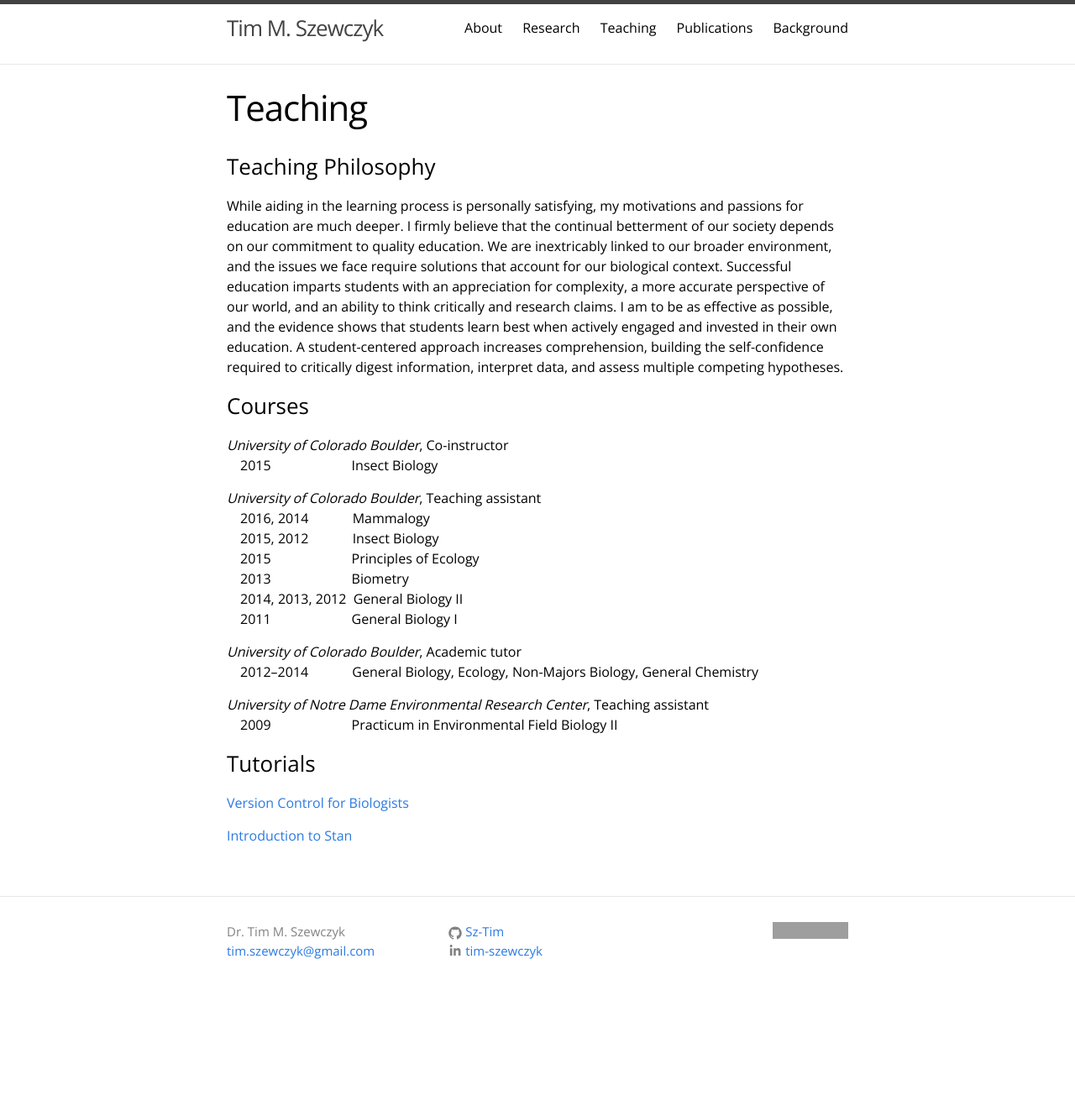
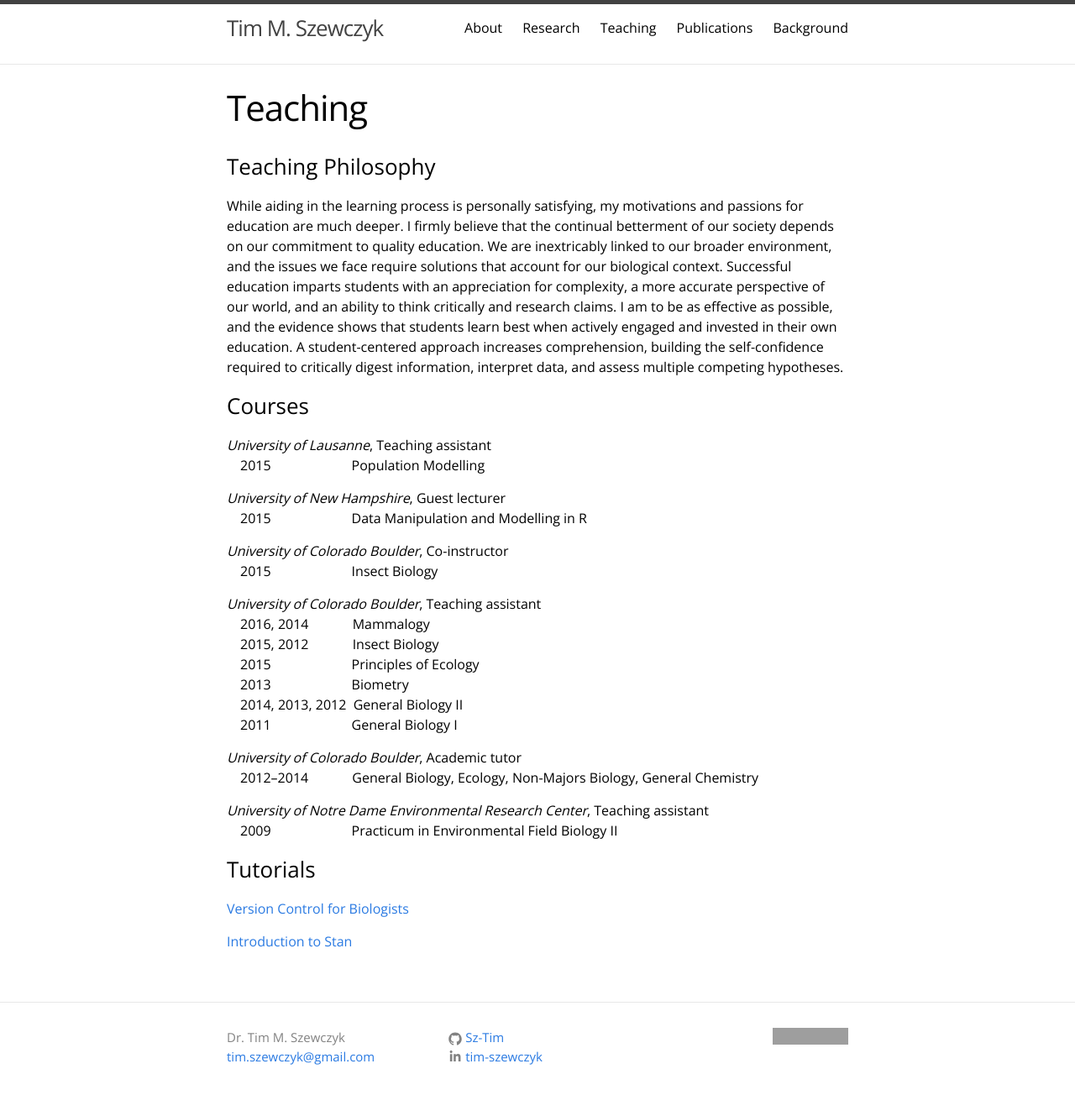
Before and after one commit to Sz-Tim/Sz-Tim.github.io, a Jekyll site: the page built from teaching.md, in a window 1280 px wide. Shown: the whole page at 84% size. Built offline with Jekyll 4.4.1, drawn with Linux system fonts in a browser that asks for light colours; before the commit the page ends 1203 px from its top, so only the background shows below that; grey boxes are pictures that could not be loaded.

Commit message:
added unh and unil

```diff
--- a/teaching.md
+++ b/teaching.md
@@ -10,6 +10,12 @@ While aiding in the learning process is personally satisfying, my motivations an
 
 
 ### Courses
+
+*University of Lausanne*, Teaching assistant
+&emsp;2015&emsp;&emsp;&emsp;&emsp;&emsp;&emsp;Population Modelling
+
+*University of New Hampshire*, Guest lecturer
+&emsp;2015&emsp;&emsp;&emsp;&emsp;&emsp;&emsp;Data Manipulation and Modelling in R
 
 *University of Colorado Boulder*, Co-instructor
 &emsp;2015&emsp;&emsp;&emsp;&emsp;&emsp;&emsp;Insect Biology
```
